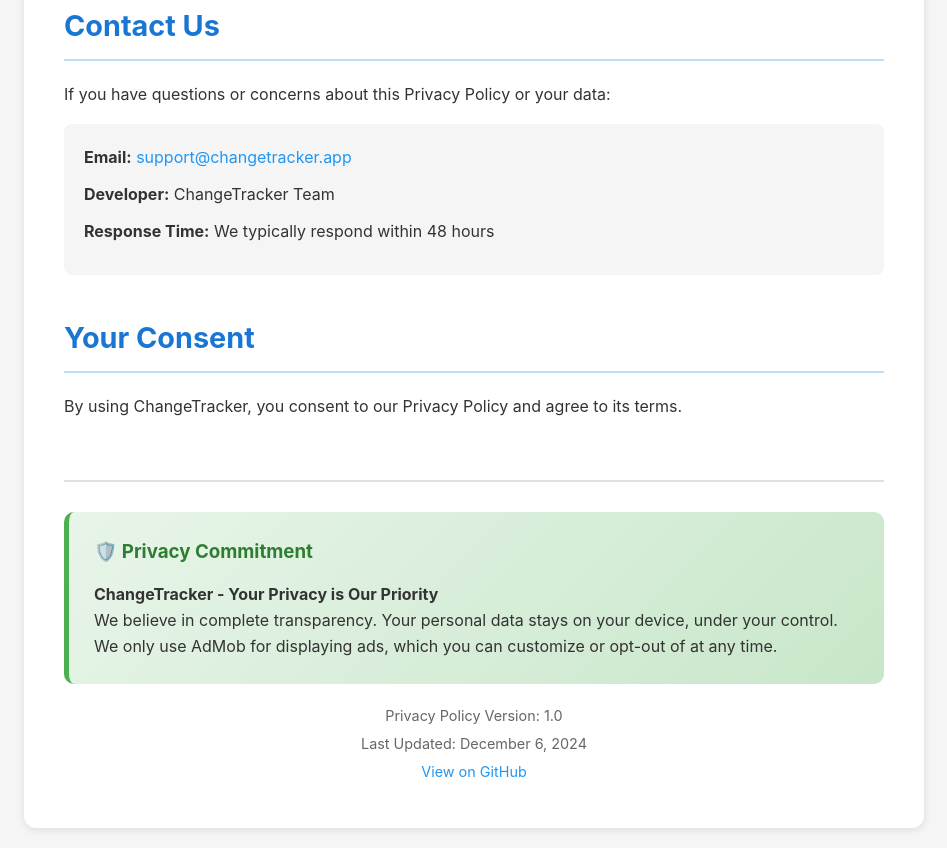
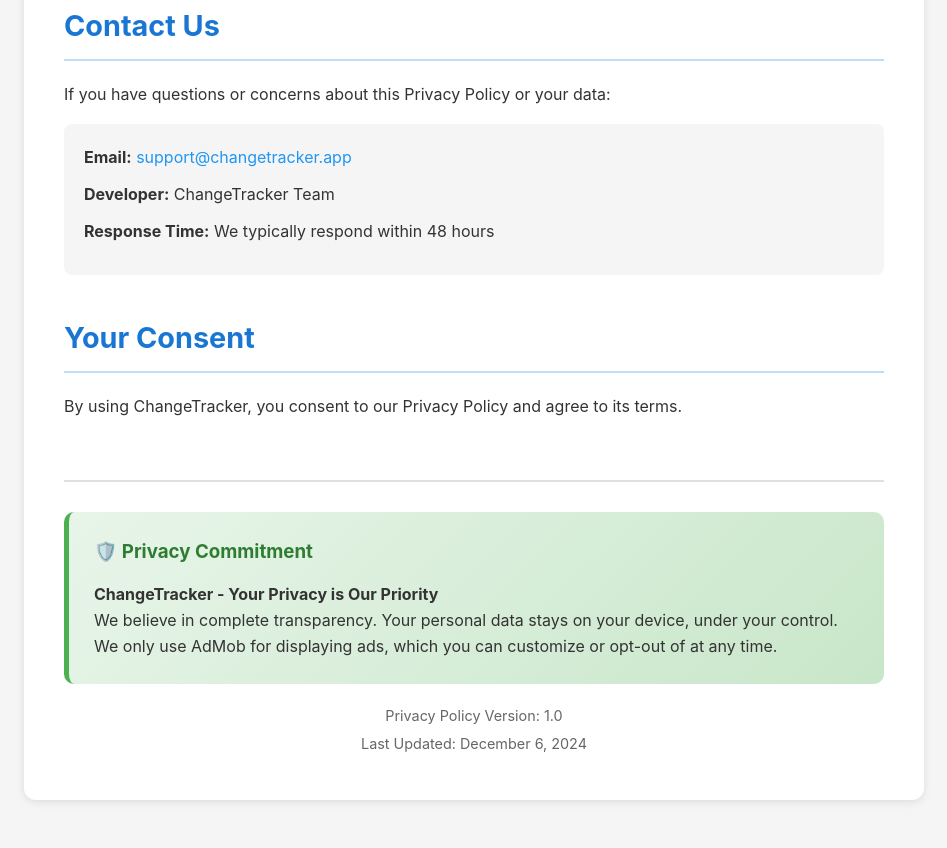
Before and after one commit to demicplus/changetracker-privacy, a plain HTML site: page index.html in a window 1280 px wide. Shown: the part 5879-6727 px from the top of the page, without its empty margins (166-1113 px from the left). After the commit the page ends 6699 px from the top, so only its background shows below. Drawn offline with Linux system fonts and the light colour scheme.

Commit message:
Update index.html

```diff
--- a/index.html
+++ b/index.html
@@ -249,7 +249,7 @@
             <div class="footer-meta">
                 <p>Privacy Policy Version: 1.0</p>
                 <p>Last Updated: December 6, 2024</p>
-                <p><a href="https://github.com/yourusername/changetracker-privacy">View on GitHub</a></p>
+                <!-- <p><a href="https://github.com/yourusername/changetracker-privacy">View on GitHub</a></p> -->
             </div>
         </footer>
     </div>
```
